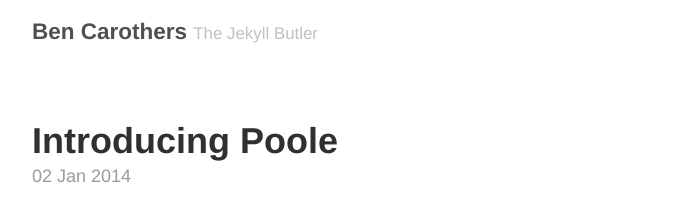
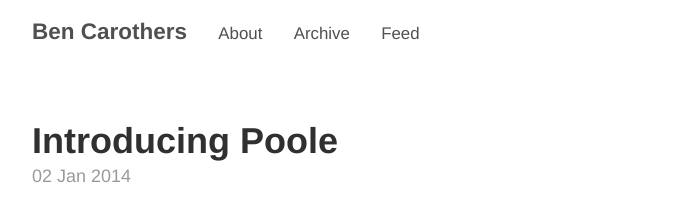
Before and after one commit to bencarothers/bencarothers.github.io, a Jekyll site: the page built from index.html, in a window 1280 px wide. Shown: the top 212 px of the page, without its empty margins (293-985 px from the left). Built offline with Jekyll 4.4.1, drawn with Linux system fonts in a browser that asks for light colours; the list of posts is cut into pages by our own code.

Commit message:
adding static pages

```diff
--- a/_config.yml
+++ b/_config.yml
@@ -6,7 +6,7 @@
 
 # Setup
 title:               Ben Carothers
-tagline:             The Jekyll Butler
+tagline:
 url:                 http://bencarothers.me
 paginate:            1
 baseurl:             ""
@@ -27,3 +27,5 @@
 # Custom vars
 version:             2.0.0
 github:              https://github.com/bencarothers
+
+pages_list:       {'About':'/about','Archive':'/archive','Feed':'/atom.xml'}
--- a/_layouts/default.html
+++ b/_layouts/default.html
@@ -9,6 +9,10 @@
       <header class="masthead">
         <h3 class="masthead-title">
           <a href="{{ site.baseurl }}/" title="Home">{{ site.title }}</a>
+          {% for page in site.pages_list %}
+            &nbsp;&nbsp;&nbsp;
+            <small><a href="{{ page[1]  }}">{{ page[0] }}</a></small>
+          {% endfor %}
           <small>{{ site.tagline }}</small>
         </h3>
       </header>
```
Also changed, not shown: archive.md (added, +10 -0 lines).
